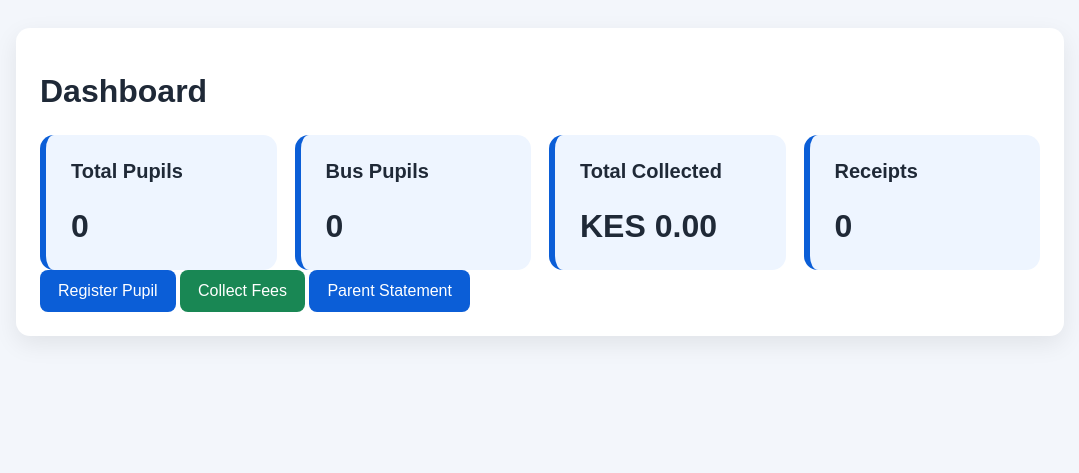
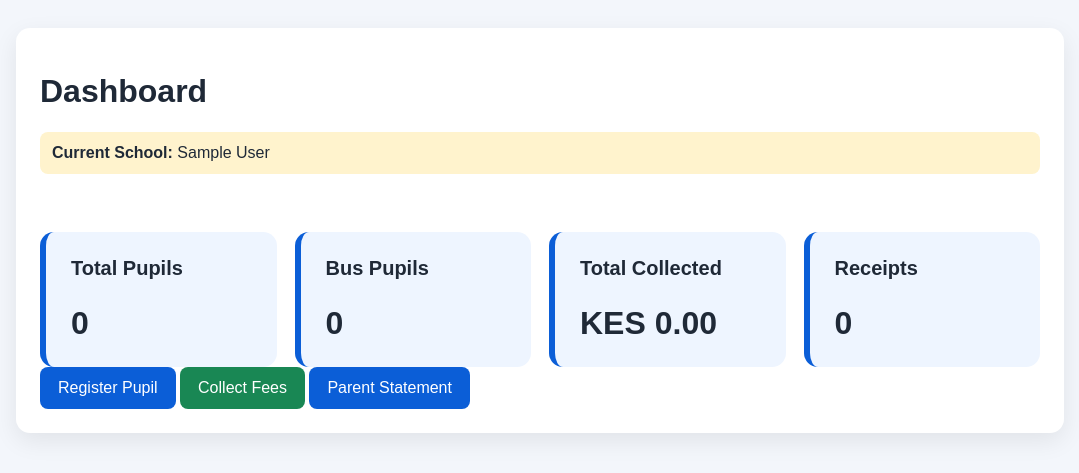
Before and after one commit to qaswar114/umar-faruq-school-system, a Flask app: page /dashboard in a window 1280 px wide. Shown: the part 134-607 px from the top of the page, without its empty margins (100-1179 px from the left). Run offline with Flask 3, Linux system fonts and the light colour scheme; the visitor is signed in with stand-in values (Sample User, id 1); data comes from the database, SQL or seed files in the repository; data that the repository does not hold is empty.

Commit message:
Update dashboard.html

```diff
--- a/templates/dashboard.html
+++ b/templates/dashboard.html
@@ -3,6 +3,13 @@
 {% block content %}
 <div class="panel">
     <h1>Dashboard</h1>
+
+{% if session.get("school_name") %}
+<div class="notice">
+    <b>Current School:</b> {{ session.get("school_name") }}
+</div>
+<br>
+{% endif %}
 
     {% if session.role|lower == 'teacher' %}
     <div class="dashboard-grid">
```
